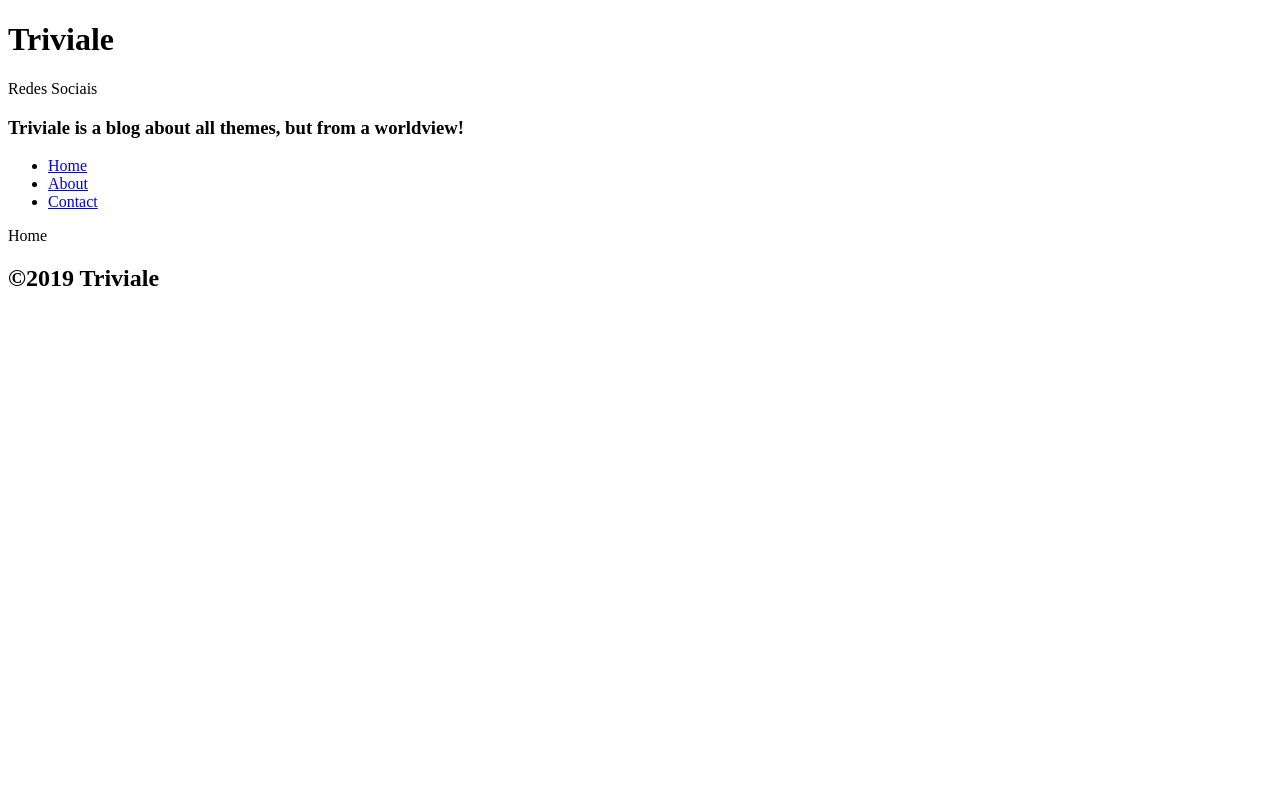
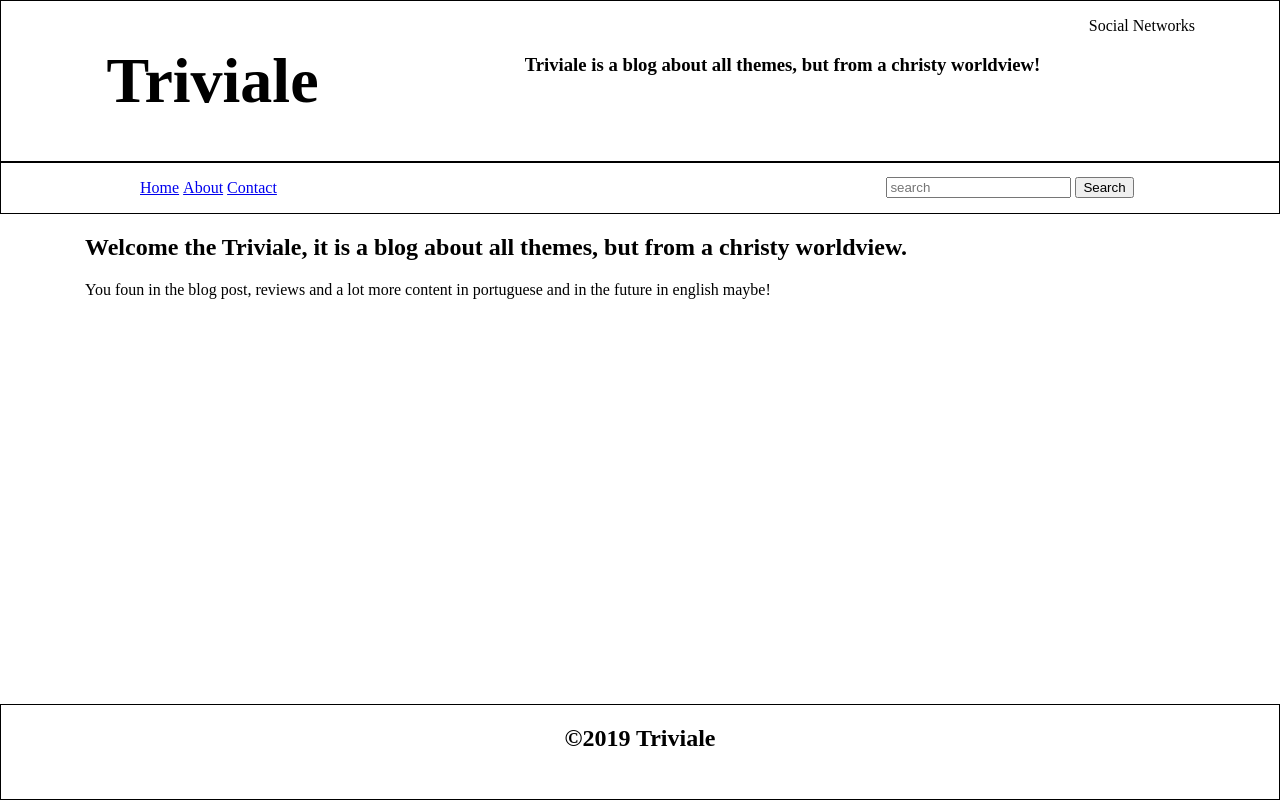
Before and after one commit to Fritas/triviale, a Django app: page / in a window 1280 px wide. Run offline with Django 3.2, Linux system fonts and the light colour scheme; some libraries are stand-ins or nearby versions.

Commit message:
Firts model page

```diff
--- a/home/static/css/style.css
+++ b/home/static/css/style.css
@@ -0,0 +1,89 @@
+/* Var */
+:root {
+    --footer_height: 6em;
+}
+
+/* All */
+* {
+    box-sizing: border-box;
+}
+
+html, body {
+      height: 100%;
+      margin: 0;
+    }
+
+/* Header */
+    header{
+        border: 1px solid black;
+    }
+    #header {padding: 0 auto;}
+    #header #left{
+        text-align: center;
+        padding: 0;
+        margin: 0 auto;
+    }
+    #header #left #title {font-size: 4em;}
+    #header #right {}
+    #header #right #top{text-align: right;}
+    #header #right #bottom{text-align: center;}
+/* Nav */
+    nav{border: 1px solid black;}
+    #nav {
+        display: flex;
+        margin: auto;
+    }
+    #nav #left{}
+    #nav #left ul{}
+    #nav #left ul li{
+        display: inline-block;
+    }
+    #nav #right{
+        text-align: center;
+        margin: auto;
+    }
+    #nav #right input{}
+    #nav #right button{}
+
+
+/* Section */
+
+
+/* Article */
+
+
+/* Footer */
+    footer{
+        height: var(--footer_height);
+        border: 1px solid black;
+    }
+    #footer {}
+    #footer #copyright{
+        text-align: center;
+    }
+
+
+/* CONTENTs */
+    .wrapper {
+        min-height: calc(100% - var(--footer_height));
+    }
+    /*.push {
+        height: var(--footer_height);
+    }*/
+
+
+/* Others */
+    .selector-for-some-widget {
+        box-sizing: content-box;
+    }
+
+    /* para todas as div em uma row ter a mesma altura */
+    .row{
+        overflow: hidden;
+    }
+    [class*="col-"] {
+        float: none;
+        display: table-cell;
+        vertical-align: top;
+    }
+    /* fim do codigo */
--- a/home/templates/base.html
+++ b/home/templates/base.html
@@ -6,42 +6,66 @@
         <meta charset="UTF-8">
         <title>{% block title %}Triviale{% endblock %}</title>
         <link rel="stylesheet" href="{% static 'css/style.css'%}">
+        <link rel="stylesheet" href="{% static 'css/bootstrap-grid.min.css' %}">
     {% endblock %}
 </head>
 <body>
     {% block body %}
+        <div class="wrapper">
         <header>
             {% block header %}
-                <div class="" id="header">
-                    <div id="header-left">
-                        <h1>Triviale</h1>
+                <div class="container" id="header">
+                <div class="row">
+                    <div class="col-12 col-sm-12 col-md-4 col-lg-3 col-xl-3" id="left">
+                        <h1 id="title">Triviale</h1>
                     </div>
-                    <div id="header-right-top">
-                        <p>Redes Sociais</p>
+                    <div class="col-12 col-sm-12 col-md-8 col-lg-9 col-xl-9" id="right">
+                        <div id="top">
+                            <p>Social Networks</p>
                         </div>
-                    <div id="header-right-bottom">
-                        <h3>Triviale is a blog about all themes, but from a worldview!</h3>
+                        <div id="bottom">
+                            <h3>Triviale is a blog about all themes, but from a christy worldview!</h3>
+                        </div>
+                    </div>
                 </div>
                 </div>
             {% endblock %}
         </header>
         <nav>
             {% block nav %}
+                <div class="container">
+                    <div class="row" id="nav">
+                        <div class="col-12 col-sm-12 col-md-7 col-lg-8 col-xl-8" id="left">
                             <ul>
                                 <li><a href="{% url 'index' %}">Home</a></li>
                                 <li><a href="{% url 'about' %}">About</a></li>
                                 <li><a href="{% url 'contact' %}">Contact</a></li>
                             </ul>
+                        </div>
+                        <div class="col-12 col-sm-12 col-md-5 col-lg-4 col-xl-4" id="right">
+                            <form>
+                                <input type="text" placeholder="search">
+                                <button type="submit">Search</button>
+                            </form>
+                        </div>
+                    </div>
+                </div>
             {% endblock %}
         </nav>
-        <section>
+        <section class="container">
             {% block section %}
 
             {% endblock %}
         </section>
+        </div>
+        <div class="push"></div>
         <footer>
             {% block footer %}
-                <h2>&copy;2019 Triviale</h2>
+                <div class="container">
+                <div id="footer">
+                    <h2 id="copyright">&copy;2019 Triviale</h2>
+                </div>
+                </div>
             {% endblock %}
         </footer>
     {% endblock %}
--- a/home/templates/index.html
+++ b/home/templates/index.html
@@ -2,4 +2,7 @@
 
 {% block title %}Triviale{% endblock %}
 
-{% block section %}Home{% endblock %}
+{% block section %}
+    <h2>Welcome the Triviale, it is a blog about all themes, but from a christy worldview.</h2>
+    <p>You foun in the blog post, reviews and a lot more content in portuguese and in the future in english maybe!</p>
+{% endblock %}
--- a/home/views.py
+++ b/home/views.py
@@ -22,6 +22,21 @@ def about_render(request):
             )
         ],
         contributors=[
+            Person(
+                first_name='First Name',
+                last_name='Last Name',
+                bibliography='Pellentesque habitant morbi tristique senectus et netus et malesuada fames ac turpis egestas. Vestibulum tortor quam, feugiat vitae, ultricies eget, tempor sit amet, ante. Donec eu libero sit amet quam egestas semper. Aenean ultricies mi vitae est. Mauris placerat eleifend leo. Pellentesque habitant morbi tristique senectus et netus et malesuada fames ac turpis egestas.'
+            ),
+            Person(
+                first_name='First Name',
+                last_name='Last Name',
+                bibliography='Pellentesque habitant morbi tristique senectus et netus et malesuada fames ac turpis egestas. Vestibulum tortor quam, feugiat vitae, ultricies eget, tempor sit amet, ante. Donec eu libero sit amet quam egestas semper. Aenean ultricies mi vitae est. Mauris placerat eleifend leo. Pellentesque habitant morbi tristique senectus et netus et malesuada fames ac turpis egestas.'
+            ),
+            Person(
+                first_name='First Name',
+                last_name='Last Name',
+                bibliography='Pellentesque habitant morbi tristique senectus et netus et malesuada fames ac turpis egestas. Vestibulum tortor quam, feugiat vitae, ultricies eget, tempor sit amet, ante. Donec eu libero sit amet quam egestas semper. Aenean ultricies mi vitae est. Mauris placerat eleifend leo. Pellentesque habitant morbi tristique senectus et netus et malesuada fames ac turpis egestas.'
+            ),
             Person(
                 first_name='First Name',
                 last_name='Last Name',
@@ -68,7 +83,6 @@ class About(object):
     def add_contributor(self, contributor):
         self.contributors.append(contributor)
 
-
 class Person(object):
 
 
--- a/triviale/settings.py
+++ b/triviale/settings.py
@@ -29,6 +29,7 @@ DEBUG = config('DEBUG', default=True, cast=bool)
 
 ALLOWED_HOSTS = [
     'django-triviale.herokuapp.com',
+    'localhost',
 ]
 
 
```
Lines whose indentation alone changed are shown as unchanged.
